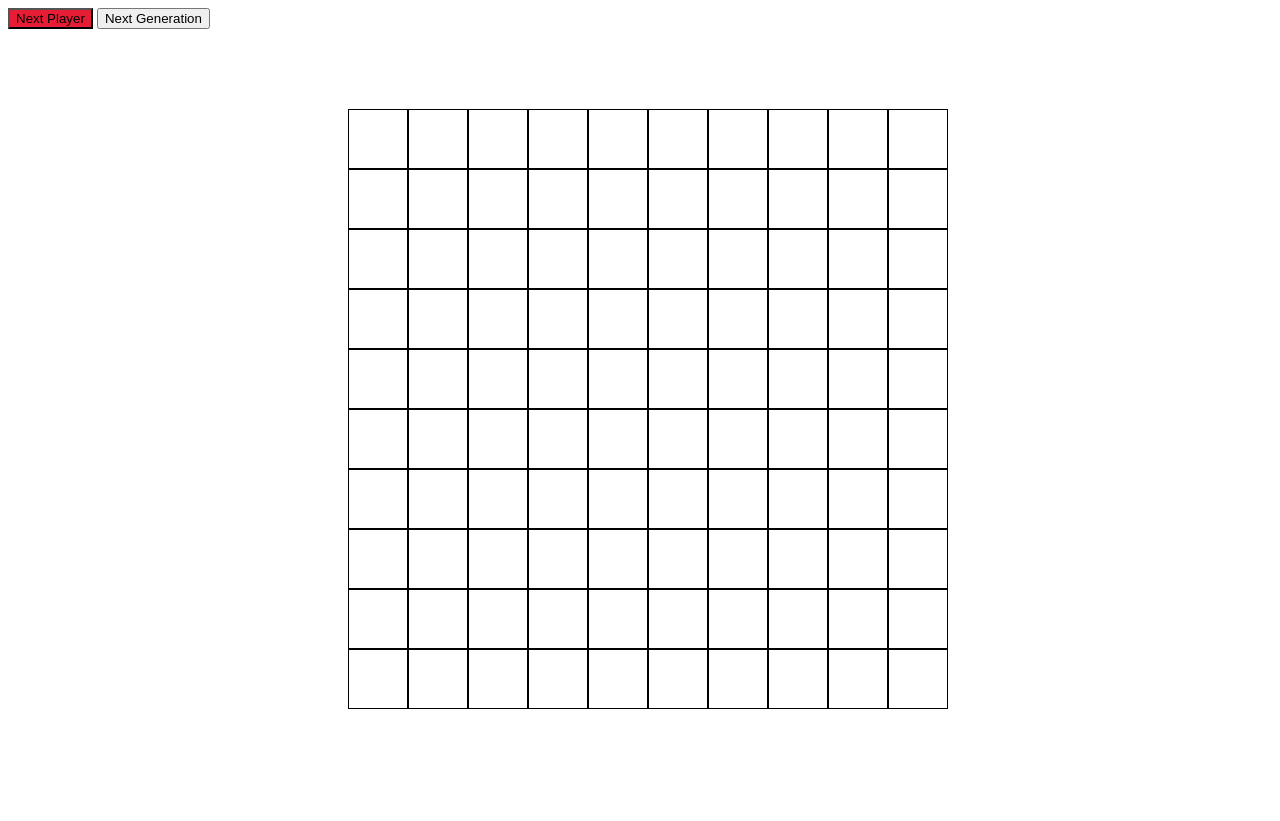
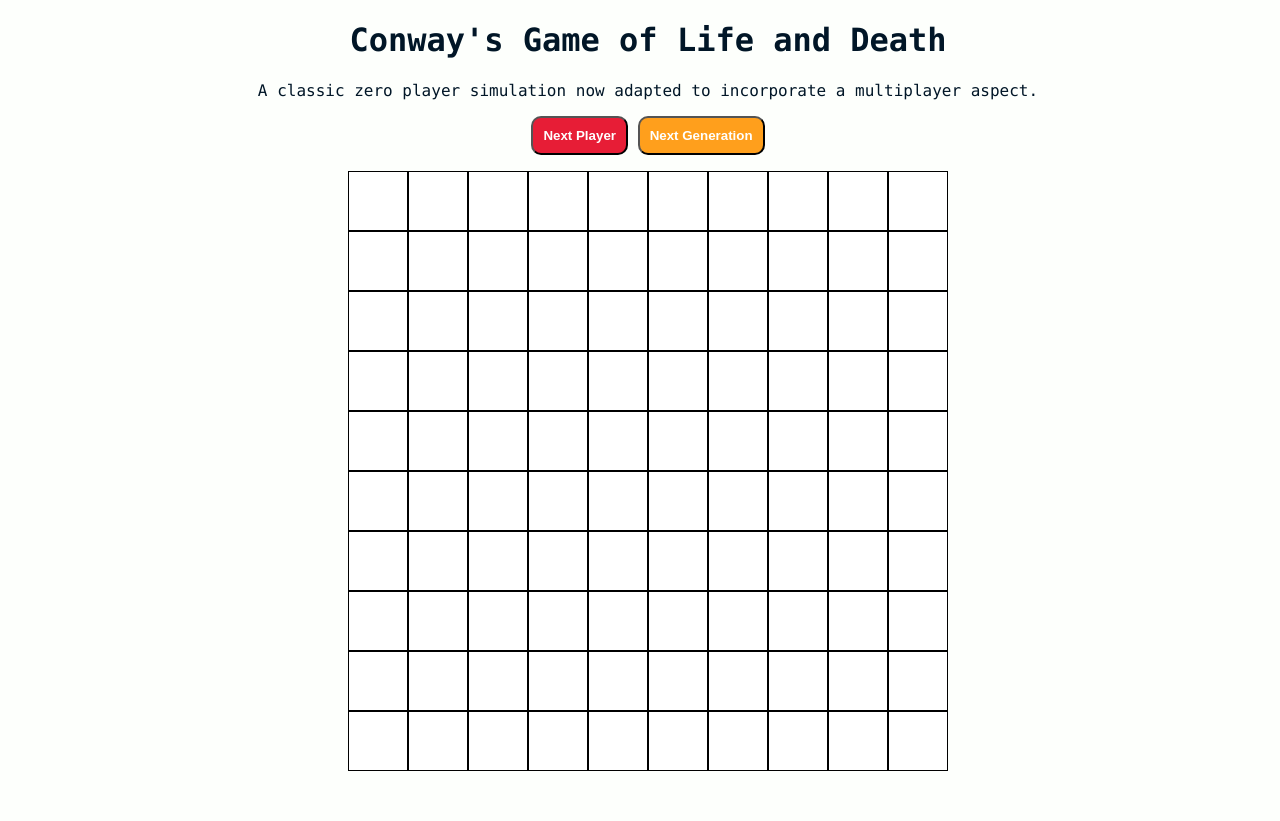
Before and after one commit to andregeorgis/FWF, a Flask app: page / in a window 1280 px wide. Before the commit the page ends 709 px from the top, so only its background shows below. Run offline with Flask 2, Linux system fonts and the light colour scheme.

Commit message:
frontend is prettier now

```diff
--- a/cgolad/src/static/gameviewstyle.css
+++ b/cgolad/src/static/gameviewstyle.css
@@ -1,14 +1,36 @@
 html, body {
     height: 100%;
-    width: 100%
+    width: 100%;
+    font-family: "Lucida Console", Monospace;
+    text-align: center;
+    color: #011627;
+    background-color: #FDFFFC;
 }
 
+button {
+    padding: 10px;
+    color: white;
+    font-weight: bold;
+    border-radius: 10px;
+}
+
+button:focus {
+    outline: none;
+}
+
+#next-generation {
+    background-color: #FF9F1C;
+}
+
+#title {
+    text-align: center;
+}
 
 #grid-container {
     position: relative;
     display: grid;
     align: center;
-    top: 10%;
+    top: 2%;
     margin: auto;
     width: 75vmin;
     height: 75vmin;
--- a/cgolad/src/templates/gameview.html
+++ b/cgolad/src/templates/gameview.html
@@ -6,6 +6,8 @@
         <title>Conway's Game of Life and Death</title>
     </head>
     <body>
+        <h1>Conway's Game of Life and Death</h1>
+        <p>A classic zero player simulation now adapted to incorporate a multiplayer aspect.</p>
         <div>
             <button id='next-player'>Next Player</button>
             <button id='next-generation'>Next Generation</button>
```
